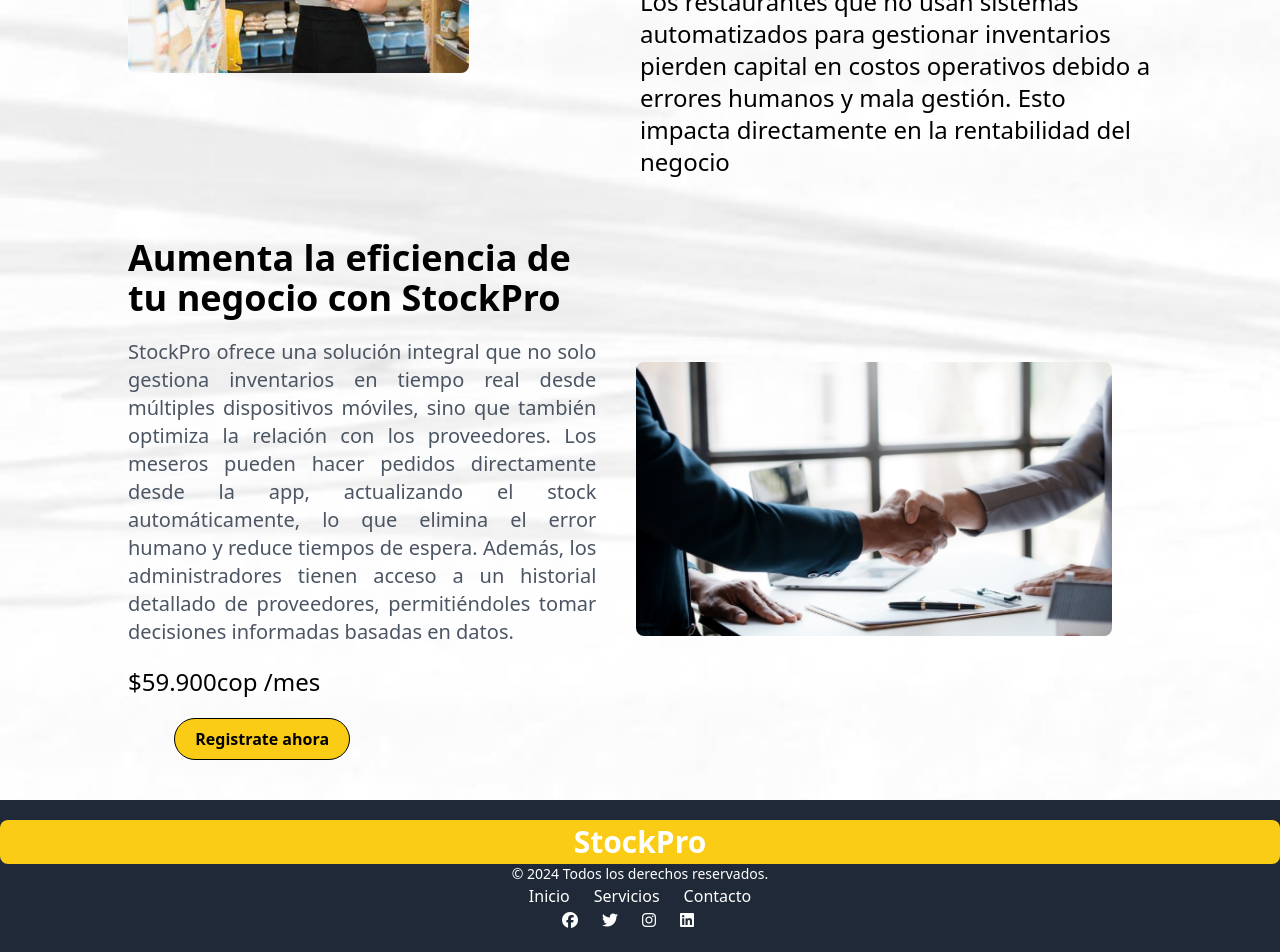
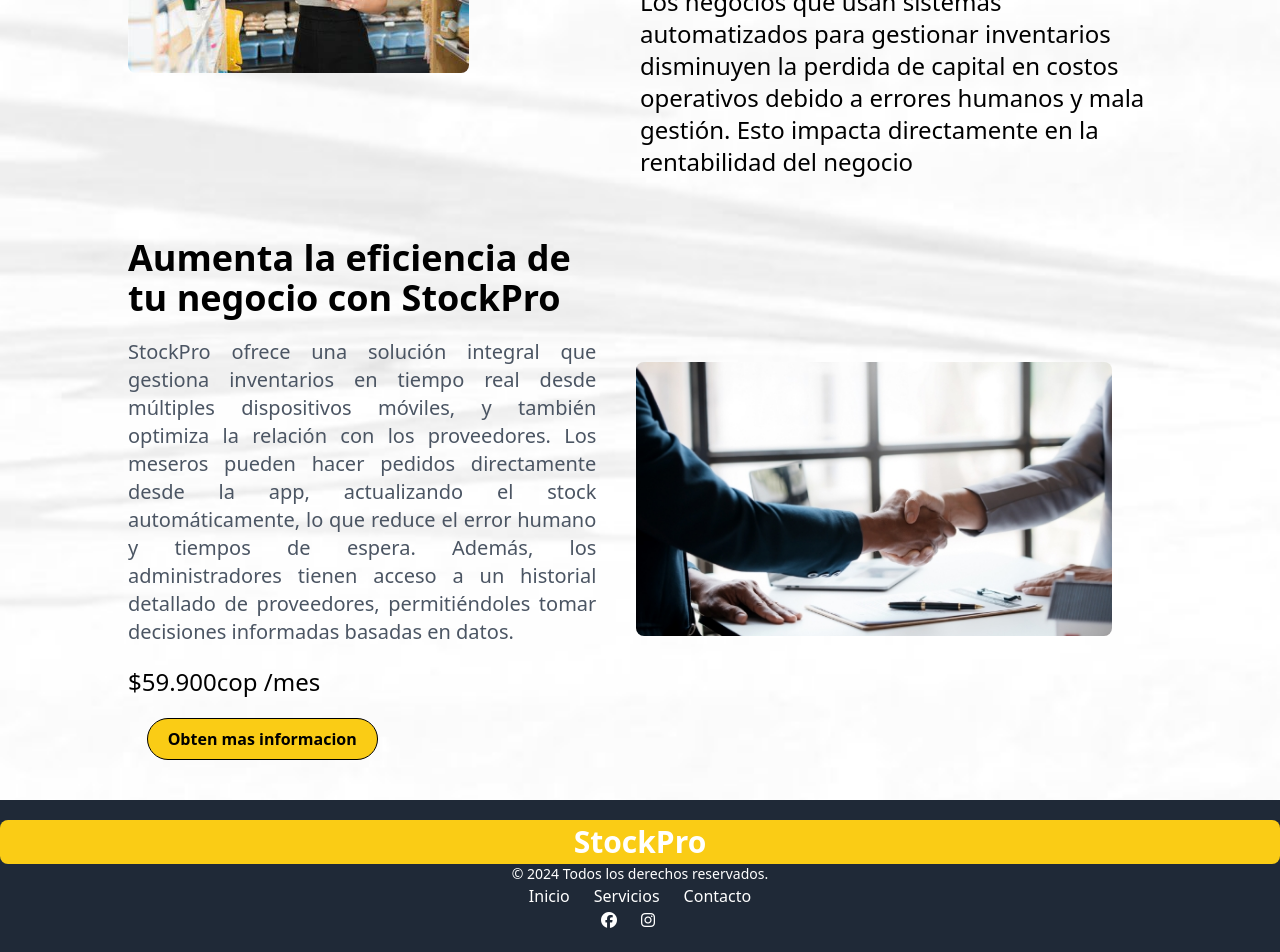
Before and after one commit to nicolasm1605/StockPro_landing, a React (Vite) app: page / in a window 1280 px wide. Shown: the part 1124-2076 px from the top of the page. Built offline with nearby package versions, Linux system fonts and the light colour scheme.

Commit message:
observaciones

```diff
--- a/src/components/Footer.jsx
+++ b/src/components/Footer.jsx
@@ -27,13 +27,7 @@
             <i className="fab fa-facebook"></i>
           </a>
           <a href="#" className="hover:text-gray-400">
-            <i className="fab fa-twitter"></i>
-          </a>
-          <a href="#" className="hover:text-gray-400">
             <i className="fab fa-instagram"></i>
-          </a>
-          <a href="#" className="hover:text-gray-400">
-            <i className="fab fa-linkedin"></i>
           </a>
           <p></p>
         </div>
--- a/src/components/Pricing.jsx
+++ b/src/components/Pricing.jsx
@@ -44,12 +44,12 @@
         <motion.h1 initial="hidden" whileInView="visible"viewport={{amount:0.5}} variants={textVariant}
         className='text-4xl md:text-4xl font-bold'>Aumenta la eficiencia de tu negocio con StockPro</motion.h1>
         <motion.p initial="hidden" whileInView="visible"viewport={{amount:0.5}} variants={textVariant}
-        className='text-xl text-gray-600 text-justify'>StockPro ofrece una solución integral que no solo gestiona inventarios
+        className='text-xl text-gray-600 text-justify'>StockPro ofrece una solución integral que gestiona inventarios
           en tiempo real desde múltiples dispositivos móviles,
-          sino que también optimiza la relación con los proveedores.
+          y también optimiza la relación con los proveedores.
           Los meseros pueden hacer pedidos directamente desde la app,
-          actualizando el stock automáticamente, lo que elimina el error
-          humano y reduce tiempos de espera. Además, los administradores
+          actualizando el stock automáticamente, lo que reduce el error
+          humano y tiempos de espera. Además, los administradores
           tienen acceso a un historial detallado de proveedores, permitiéndoles
            tomar decisiones informadas basadas en datos.</motion.p>
         <div className='  '>
@@ -60,7 +60,7 @@
           <Link to="/register">
             <motion.button initial="hidden" whileInView="visible" viewport={{amount:0.5}} variants={buttonVariant} whileHover={{scale:1.1}} whileTap={{scale:0.9}}
               className="space-x-10 px-5 py-2 border border-black bg-yellow-400 hover:text-white font-semibold rounded-full ">
-              Registrate ahora </motion.button>
+              Obten mas informacion </motion.button>
           </Link>
         </div>
 
--- a/src/components/Stats.jsx
+++ b/src/components/Stats.jsx
@@ -54,7 +54,9 @@
           </motion.p>
           <motion.p initial="hidden" whileInView="visible"viewport={{amount:0.5}} variants={textVariant}
           className="md:text-2xl ">
-            Los restaurantes que no usan sistemas automatizados para gestionar inventarios pierden capital en costos operativos debido a errores humanos y mala gestión. Esto impacta directamente en la rentabilidad del negocio
+            Los negocios que usan sistemas automatizados para gestionar inventarios disminuyen la perdida de capital
+            en costos operativos debido a errores humanos y mala gestión.
+            Esto impacta directamente en la rentabilidad del negocio
           </motion.p>
         </div>
       </div>
```
